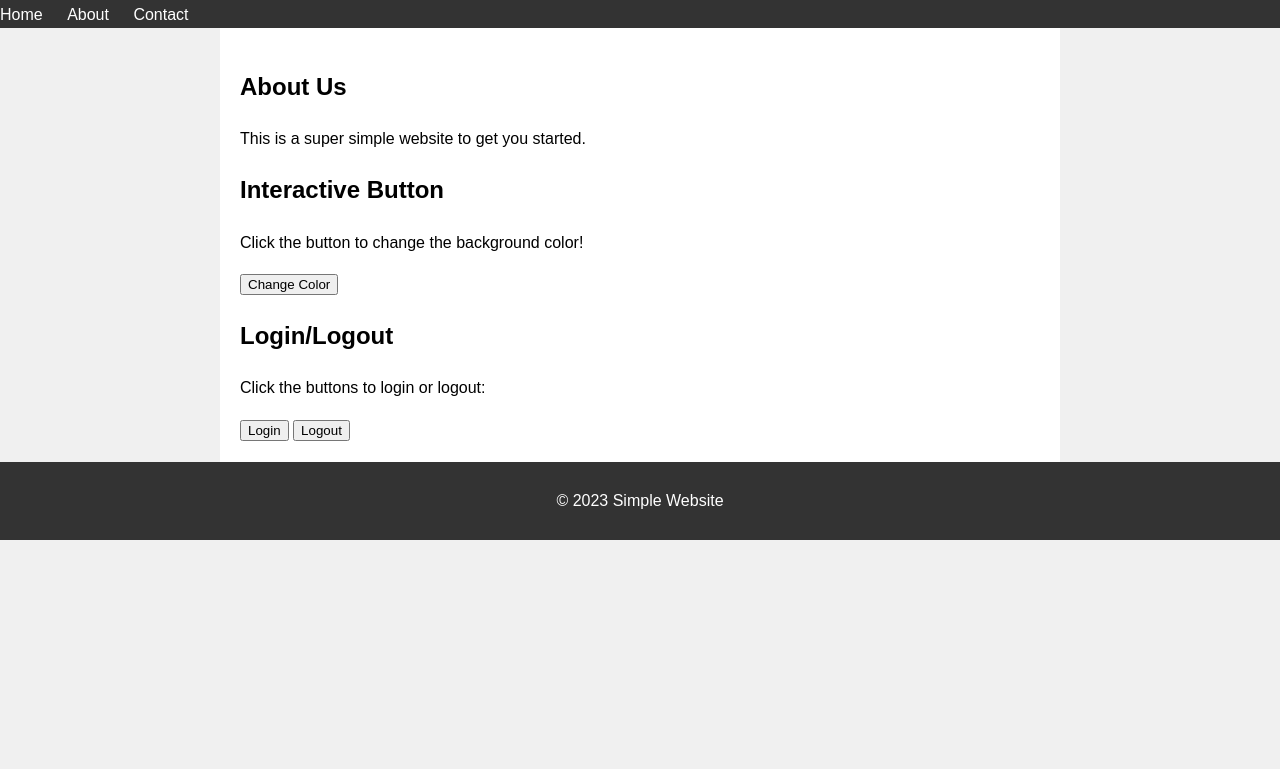
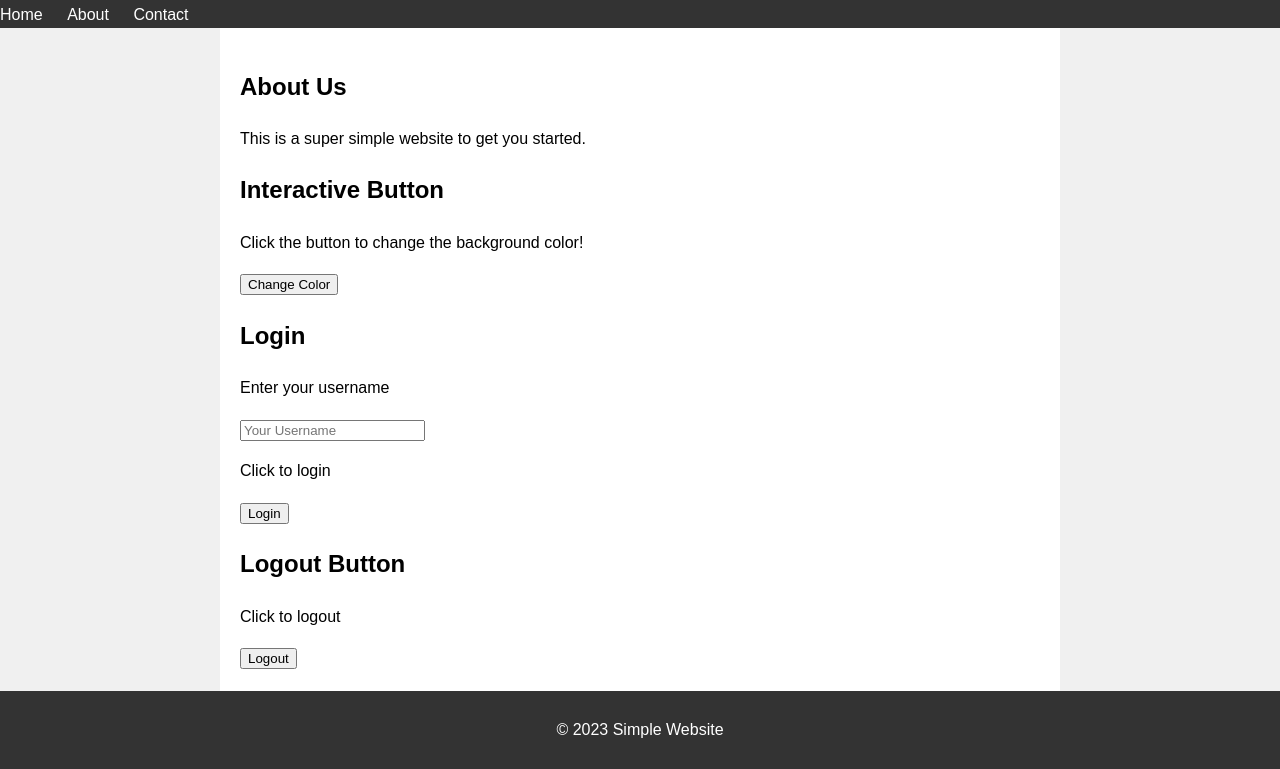
Before and after one commit to wisey29/ga_tracking, a plain HTML site: page index.html in a window 1280 px wide. Shown: the part 81-850 px from the top of the page. Before the commit the page ends 800 px from the top, so only its background shows below. Drawn offline with Linux system fonts and the light colour scheme.

Commit message:
Update index.html

```diff
--- a/index.html
+++ b/index.html
@@ -36,9 +36,15 @@
             <button id="color-button">Change Color</button>
         </section>
         <section>
-            <h2>Login/Logout</h2>
-            <p>Click the buttons to login or logout:</p>
+            <h2>Login</h2>
+            <p>Enter your username</p>
+            <input type="text" id="username-input" placeholder="Your Username">
+            <p>Click to login</p>
             <button id="login-button">Login</button>
+        </section>
+        <section>
+            <h2>Logout Button</h2>
+            <p>Click to logout</p>
             <button id="logout-button">Logout</button>
         </section>
     </main>
```
